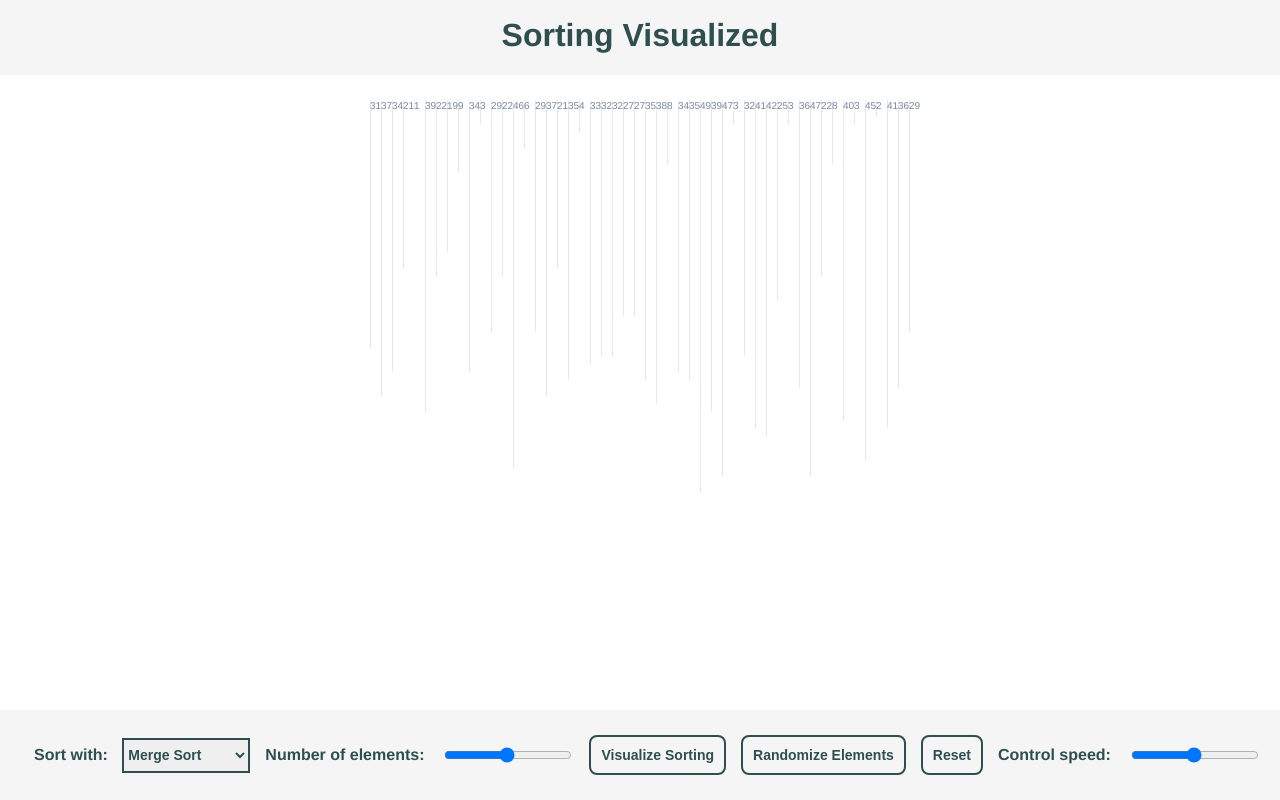
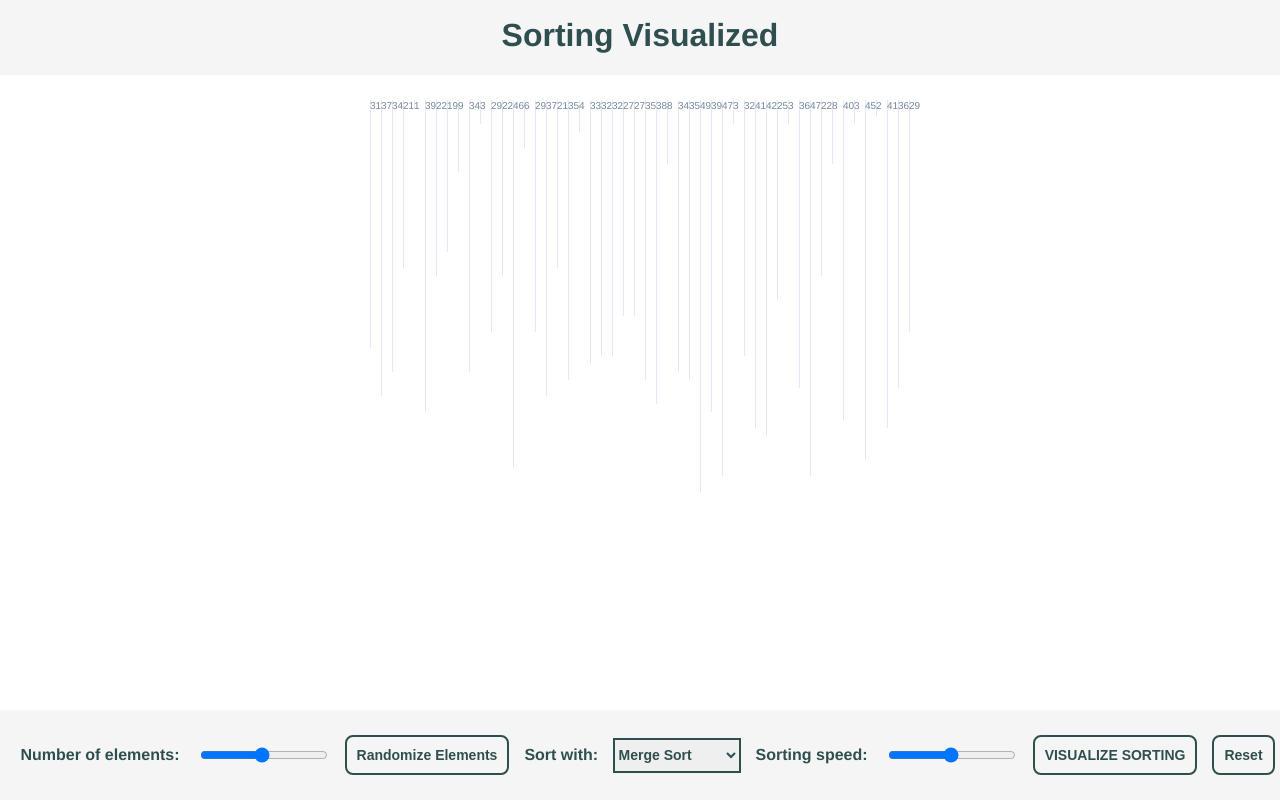
Before and after one commit to leonli33/Sorting-Visualizer, a React (Create React App) app: page / in a window 1280 px wide. Built offline with nearby package versions, Linux system fonts and the light colour scheme.

Commit message:
Changed the order of element/sorting options in the footer.

```diff
--- a/src/SortingVisual/SortingMain.js
+++ b/src/SortingVisual/SortingMain.js
@@ -150,6 +150,9 @@ export default class SortingMain extends Component {
                     })}
                 </div>
                 <div className="footer">
+                    <label className="label">Number of elements:</label>
+                    <input type="range" min="2" max="100" className="slider" onChange={this.handleNumElementChange}/>
+                    <button className="button" onClick={this.handleRandomizeClick}>Randomize Elements</button>
                     <label className="label">Sort with: </label>
                     <select className="dropDown" value={this.state.currentAlgo} onChange={this.updateCurrentAlgo}>
                         {this.state.algorithms.map(algorithms => (
@@ -158,13 +161,10 @@ export default class SortingMain extends Component {
                             </option>
                         ))}
                     </select>
-                    <label className="label">Number of elements:</label>
-                    <input type="range" min="2" max="100" className="slider" onChange={this.handleNumElementChange}/>
-                    <button className="button" onClick={this.sortElements}>Visualize Sorting</button>
-                    <button className="button" onClick={this.handleRandomizeClick}>Randomize Elements</button>
+                    <label className="label">Sorting speed:</label>
+                    <input type="range" min="1" max="100" className="slider"/>
+                    <button className="button" onClick={this.sortElements}>VISUALIZE SORTING</button>
                     <button className="button">Reset</button>
-                    <label className="label">Control speed:</label>
-                    <input type="range" min="2" max="100" className="slider"/>
                 </div>
             </div>
         );
```
